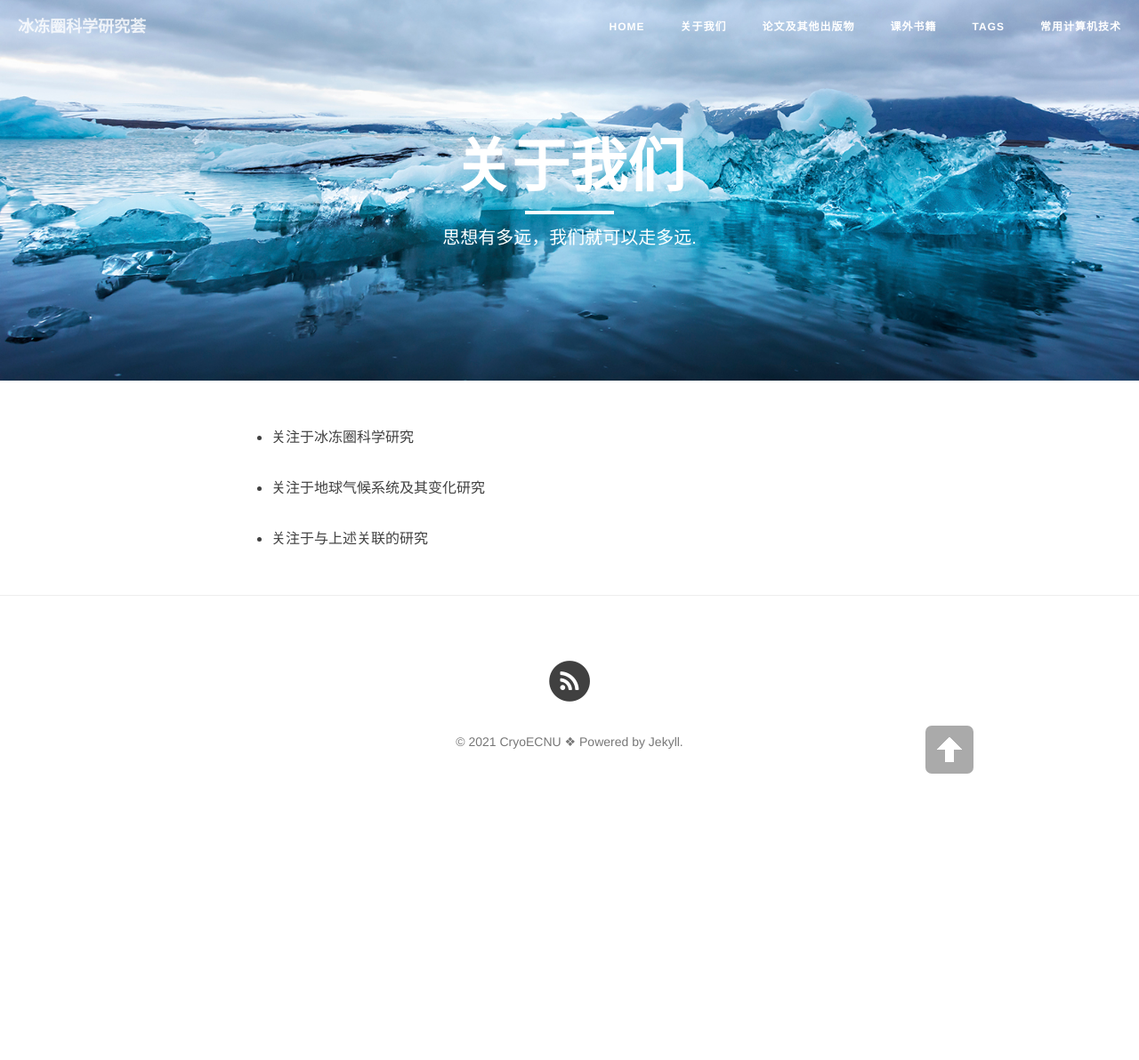
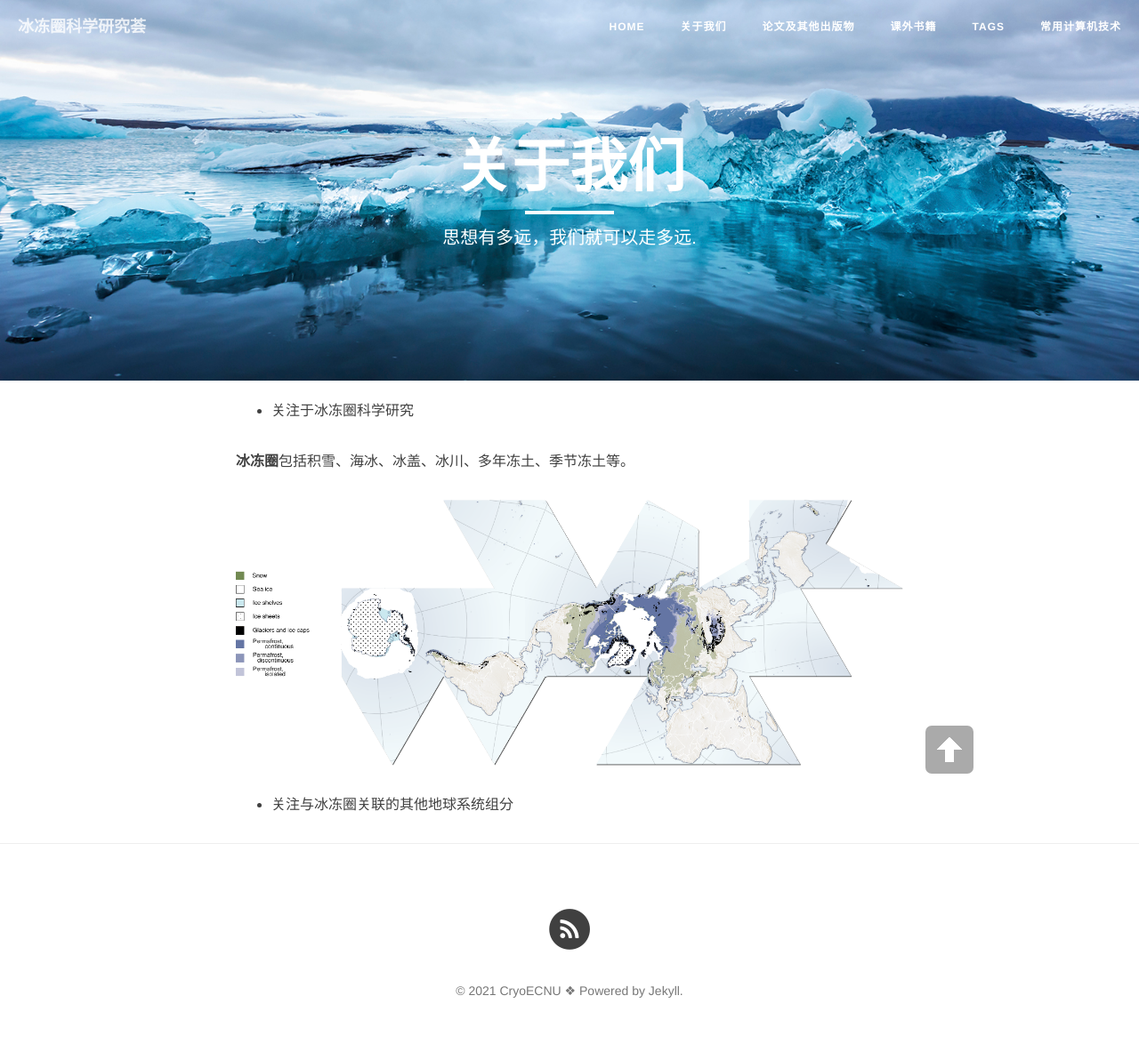
Before and after one commit to CryoECNU/cryoecnu.github.io, a Jekyll site: the page built from about.md, in a window 1280 px wide. Shown: the whole page at 89% size. Built offline with Jekyll 4.4.1, drawn with Linux system fonts in a browser that asks for light colours; nearby versions of some CDN libraries; before the commit the page ends 912 px from its top, so only the background shows below that.

Commit message:
Update about.md

```diff
--- a/about.md
+++ b/about.md
@@ -8,6 +8,10 @@ header-img: "img/top.png"
 
 * 关注于冰冻圈科学研究
 
-* 关注于地球气候系统及其变化研究
+**冰冻圈**包括积雪、海冰、冰盖、冰川、多年冻土、季节冻土等。
 
-* 关注于与上述关联的研究
+<center>
+<p><img src="/img/Cryosphere_Fuller_Projection.png" align="center"></p>
+</center>
+
+* 关注与冰冻圈关联的其他地球系统组分
```
